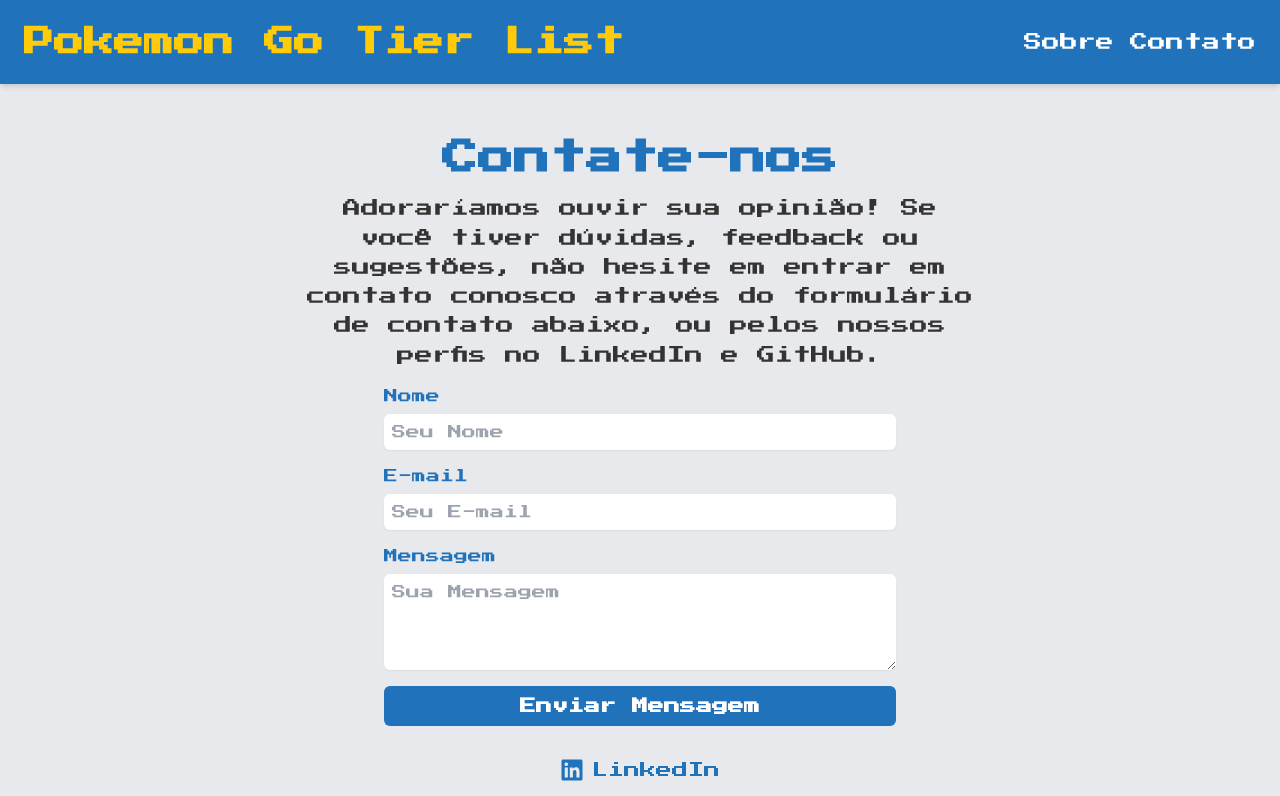
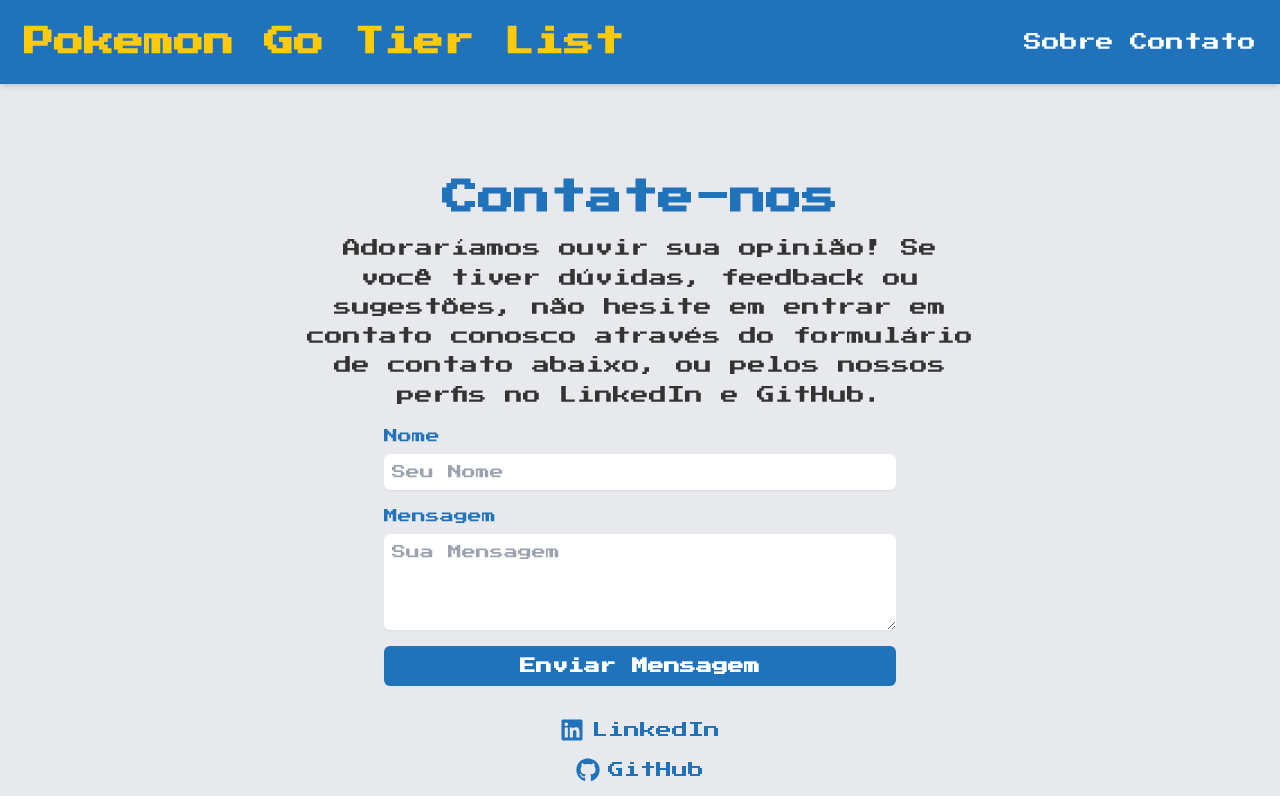
Before and after one commit to JeffersonSimplicio/PGTierList, a Next.js app: page /contact in a window 1280 px wide. Shown: the top 796 px of the page. Built offline with nearby package versions, Linux system fonts and the light colour scheme.

Commit message:
feat: add feedback functionality to Contact page

```diff
--- a/src/app/contact/page.tsx
+++ b/src/app/contact/page.tsx
@@ -1,11 +1,43 @@
+"use client";
 import Link from "next/link";
+import { FaLinkedin, FaGithub, FaExternalLinkAlt } from "react-icons/fa";
+import { FormEvent, useState } from "react";
 import "./contact.css";
-import { FaLinkedin, FaGithub, FaExternalLinkAlt } from "react-icons/fa";
 
 export default function Contact() {
   const linkLinkedIn = "https://www.linkedin.com/in/jefferson-simplicio/";
   const linkGitHub = "https://github.com/JeffersonSimplicio";
   const linkRepo = "https://github.com/JeffersonSimplicio/pg_types_tierlist";
+
+  const [name, setName] = useState('');
+  const [message, setMessage] = useState('');
+  const [status, setStatus] = useState('');
+
+  async function handleSubmit(e: FormEvent) {
+    e.preventDefault();
+    setStatus('Enviando...');
+
+    try {
+      const res = await fetch('/sendFeedback', {
+        method: 'POST',
+        headers: {
+          'Content-Type': 'application/json',
+        },
+        body: JSON.stringify({ name, message }),
+      });
+
+      if (res.ok) {
+        setStatus('Mensagem enviada com sucesso!');
+        setName('');
+        setMessage('');
+      } else {
+        const errorData = await res.json();
+        setStatus(`Erro ao enviar a mensagem: ${errorData.error}`);
+      }
+    } catch (error) {
+      setStatus('Erro ao enviar a mensagem.');
+    }
+  }
 
   return (
     <main className="contact-main">
@@ -15,7 +47,7 @@
         sugestões, não hesite em entrar em contato conosco através do formulário
         de contato abaixo, ou pelos nossos perfis no LinkedIn e GitHub.
       </p>
-      <form className="contact-form">
+      <form className="contact-form" onSubmit={handleSubmit}>
         <div className="mb-4">
           <label htmlFor="name" className="label-form">
             Nome
@@ -25,17 +57,8 @@
             id="name"
             className="input-form"
             placeholder="Seu Nome"
-          />
-        </div>
-        <div className="mb-4">
-          <label htmlFor="email" className="label-form">
-            E-mail
-          </label>
-          <input
-            type="email"
-            id="email"
-            className="input-form"
-            placeholder="Seu E-mail"
+            value={name}
+            onChange={(e) => setName(e.target.value)}
           />
         </div>
         <div className="mb-4">
@@ -47,11 +70,14 @@
             className="input-form"
             rows={4}
             placeholder="Sua Mensagem"
+            value={message}
+            onChange={(e) => setMessage(e.target.value)}
           />
         </div>
         <button type="submit" className="send-message">
           Enviar Mensagem
         </button>
+         {status && <p>{status}</p>} {/* Temporário */}
       </form>
       <nav className="social-nav">
         <Link
--- /dev/null
+++ b/src/app/sendFeedback/route.ts
@@ -0,0 +1,34 @@
+import { NextRequest, NextResponse } from 'next/server';
+import nodemailer from 'nodemailer';
+
+interface FeedbackRequestBody {
+  name: string;
+  message: string;
+}
+
+export async function POST(req: NextRequest) {
+  const { name, message }: FeedbackRequestBody = await req.json();
+
+  const transporter = nodemailer.createTransport({
+    service: "gmail",
+    auth: {
+      user: process.env.EMAIL_USER,
+      pass: process.env.EMAIL_PASS,
+    },
+  });
+
+  const mailOptions = {
+    from: process.env.EMAIL_USER,
+    to: process.env.EMAIL_USER,
+    subject: `Feedback de ${name}`,
+    text: `Nome: ${name}\n\nMensagem:\n${message}`,
+  };
+
+  try {
+    await transporter.sendMail(mailOptions);
+    return NextResponse.json({ message: "E-mail enviado com sucesso!" }, { status: 200 });
+  } catch (error) {
+    console.error(error);
+    return NextResponse.json({ error: "Erro ao enviar o e-mail" }, { status: 500 });
+  }
+}
```
Also changed, not shown: 1 other file (tests, documents, lock files or other folders).
